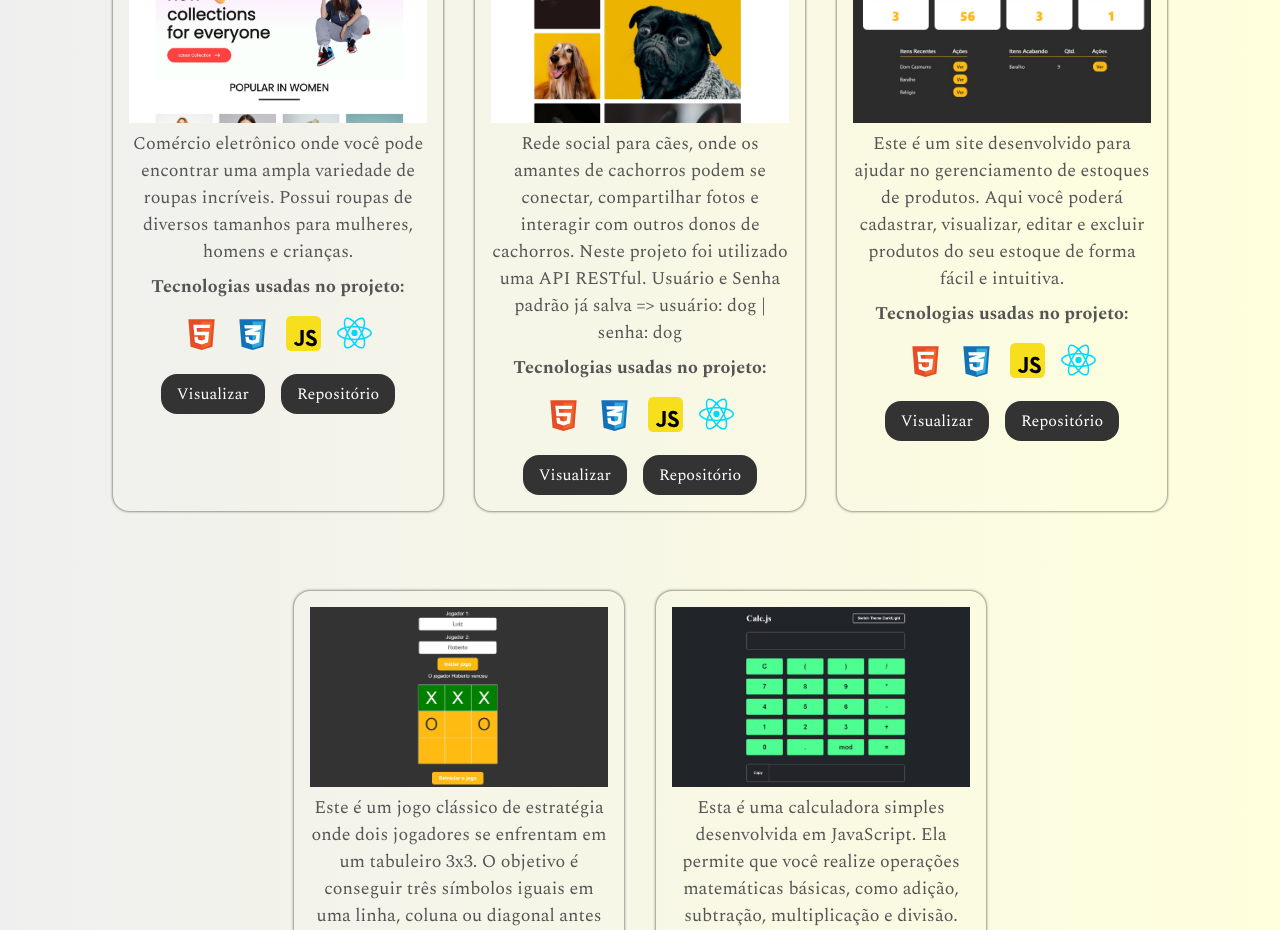
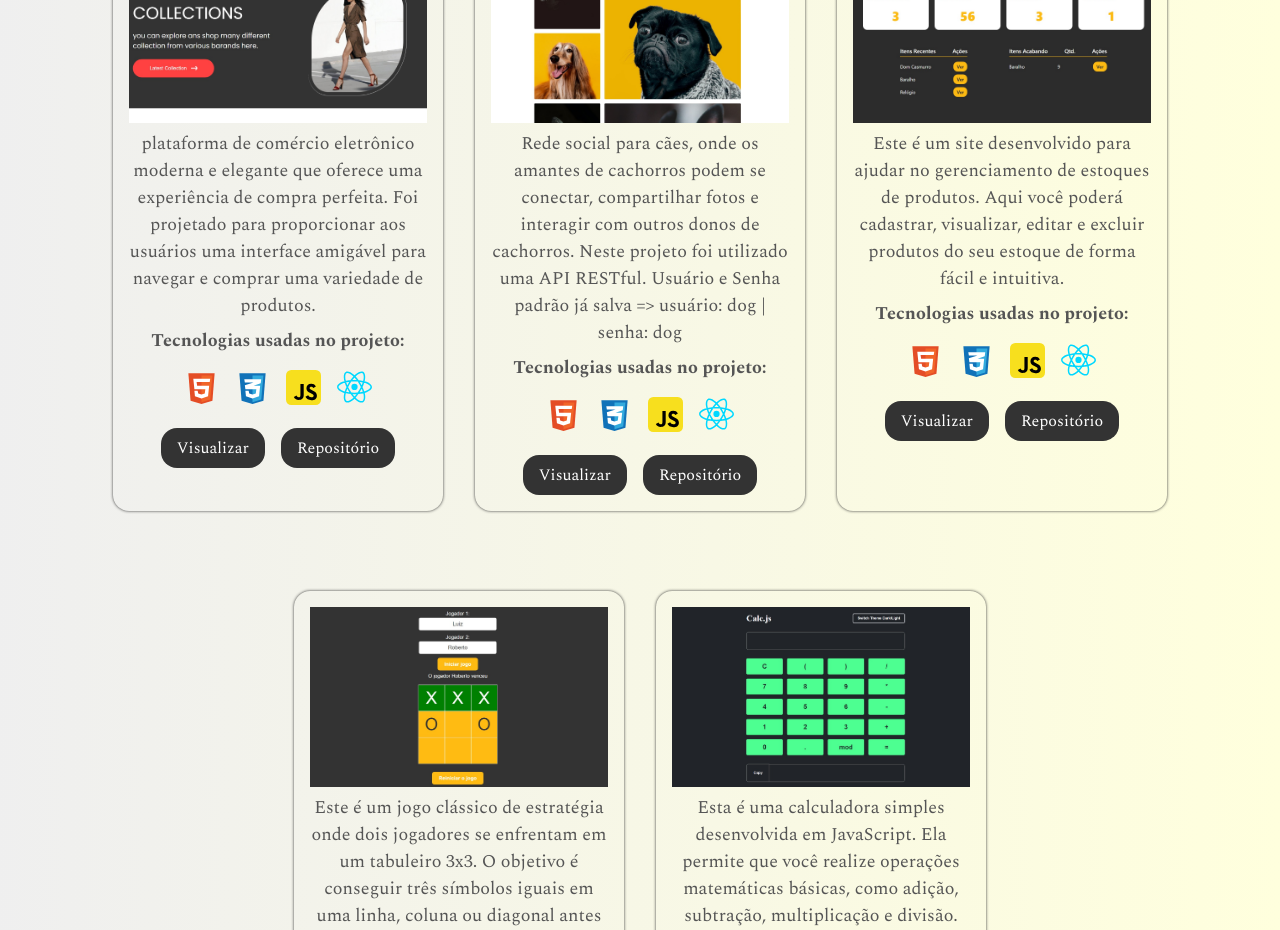
Before and after one commit to luizCosta-Serao/luizCosta-Serao.github.io, a React (Create React App) app: page / in a window 1280 px wide. Shown: the part 1980-2910 px from the top of the page. Built offline with nearby package versions, Linux system fonts and the light colour scheme.

Commit message:
atualização do projeto ecommerce

```diff
--- a/src/components/Portfolio/Portfolio.js
+++ b/src/components/Portfolio/Portfolio.js
@@ -13,7 +13,7 @@ import react from '../../imgs/Skills/reactjs.svg'
 const Portfolio = () => {
   const slides =  [
     {
-      text:'Comércio eletrônico onde você pode encontrar uma ampla variedade de roupas incríveis. Possui roupas de diversos tamanhos para mulheres, homens e crianças.',
+      text:'plataforma de comércio eletrônico moderna e elegante que oferece uma experiência de compra perfeita. Foi projetado para proporcionar aos usuários uma interface amigável para navegar e comprar uma variedade de produtos.',
       img:<img src={shopper} alt="Ecommerce Shopper"/>,
       techs: [
         <img src={html} alt='HTML' />,
```
Also changed, not shown: src/imgs/Portfolio/shopper.jpeg.
